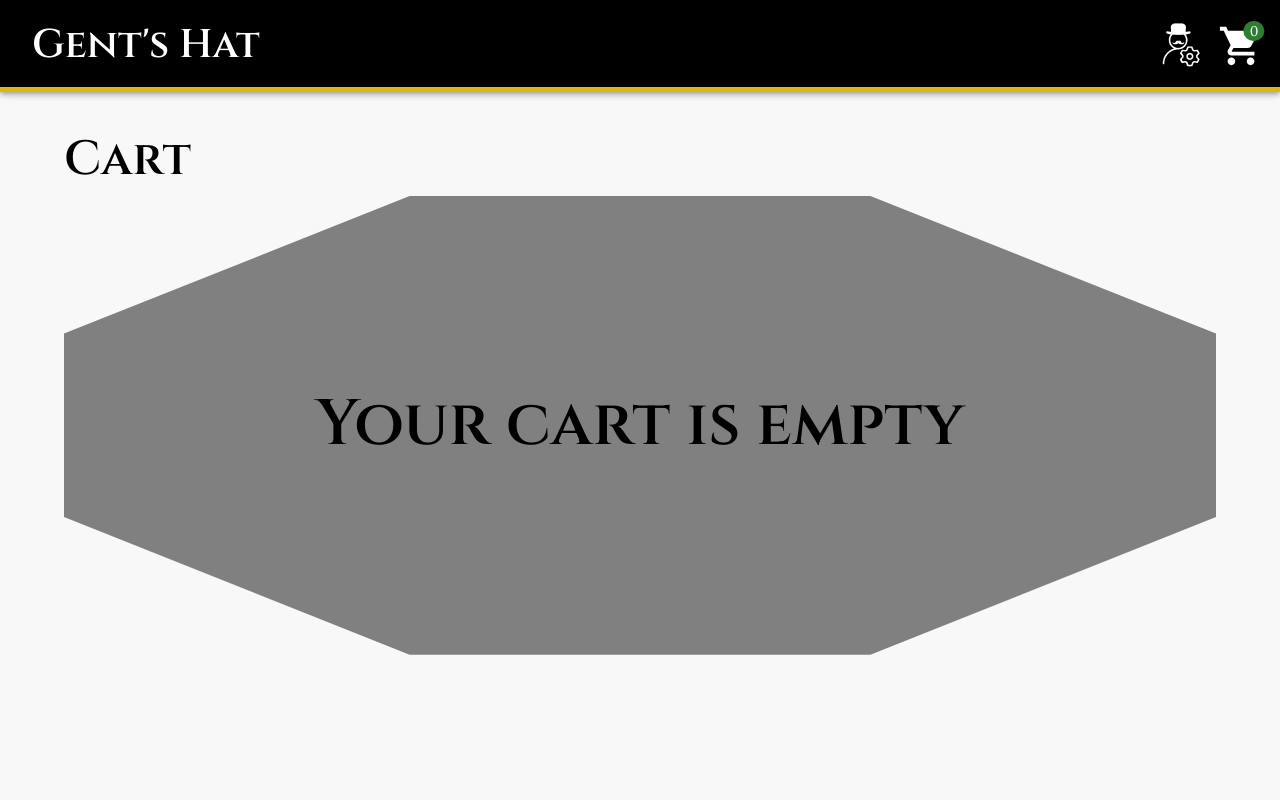
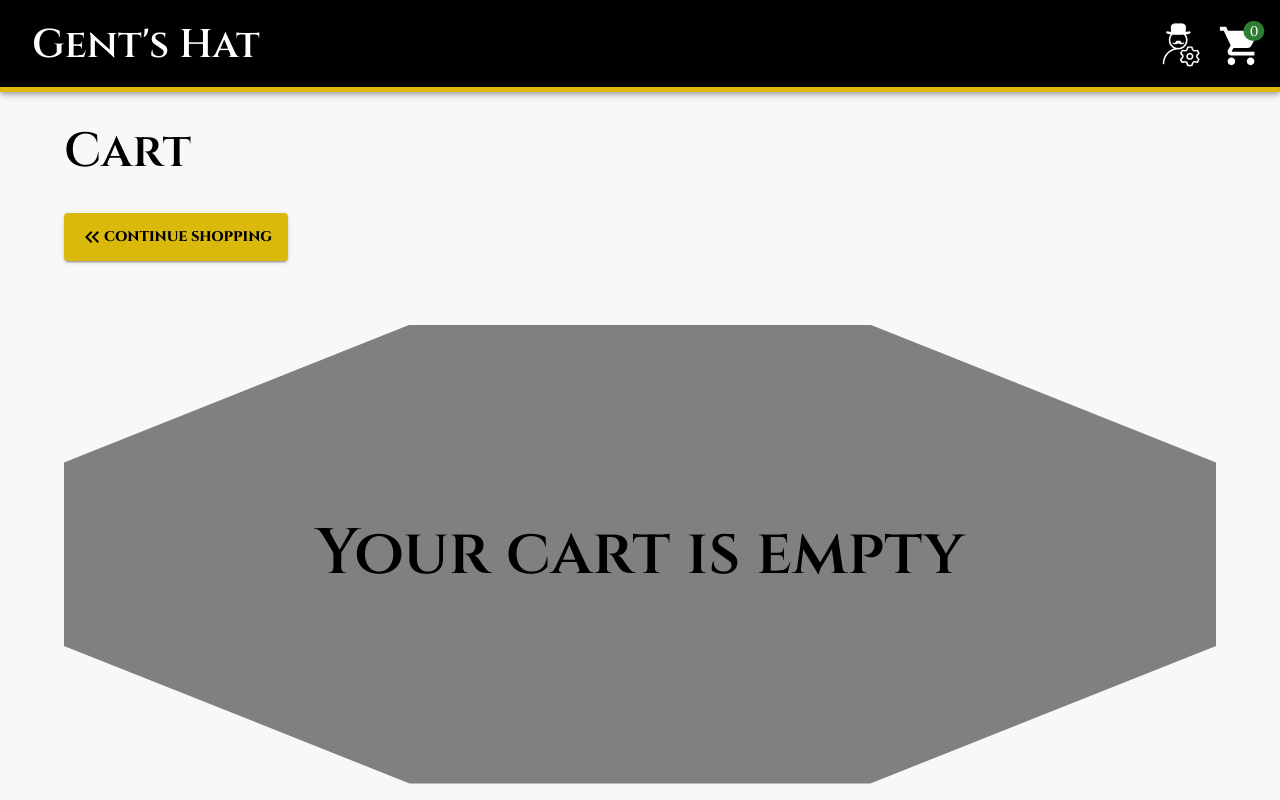
Before and after one commit to Sillen00/React-Webshop-Gents-Hat, a React (Vite) app: page /checkout in a window 1280 px wide. Shown: the top 800 px of the page. Built offline with nearby package versions, Linux system fonts and the light colour scheme.

Commit message:
Add continue purchase button in cart page

```diff
--- a/src/pages/Checkout.tsx
+++ b/src/pages/Checkout.tsx
@@ -1,3 +1,4 @@
+import { KeyboardDoubleArrowLeft } from '@mui/icons-material'
 import KeyboardDoubleArrowDownIcon from '@mui/icons-material/KeyboardDoubleArrowDown'
 import {
   Box,
@@ -7,9 +8,10 @@ import {
   SxProps,
   Theme,
   Typography,
-  useMediaQuery,
+  useMediaQuery
 } from '@mui/material'
 import { useRef } from 'react'
+import { Link } from 'react-router-dom'
 import CheckoutCard from '../components/CheckoutCard'
 import CheckoutCardSubheaders from '../components/CheckoutCardSubheaders'
 import CheckoutEmpty from '../components/CheckoutEmpty'
@@ -32,14 +34,34 @@ function Checkout() {
   return (
     <Container>
       <Box sx={{ marginBottom: '10rem' }}>
-        <Box sx={{ display: 'flex', justifyContent: 'space-between', py: 1 }}>
-          <Typography variant='h3'>Cart</Typography>
+      <Typography variant='h3' gutterBottom>Cart</Typography>
+        <Box sx={{ display: 'flex', justifyContent: 'space-between', py: 2, pb: 8 }}>
+
+          <Link to='../' style={{marginRight: '1.9rem'}}>
+            <Button
+              variant='contained'
+              sx={{
+                fontWeight: '800',
+                minHeight: '3rem',
+                color: 'common.black',
+                '&:hover': {
+                  background: 'green',
+                  color: 'white',
+                },
+              }}
+            >
+              <KeyboardDoubleArrowLeft /> Continue shopping
+            </Button>
+          </Link>
+
           {cartItems.length > 0 && (
             <Button
               variant='contained'
               sx={{
                 fontWeight: '800',
+                minWidth: '9rem',
                 color: 'common.black',
+                mx: '2',
                 '&:hover': {
                   background: 'green',
                   color: 'white',
--- a/src/pages/OrderConfirmation.tsx
+++ b/src/pages/OrderConfirmation.tsx
@@ -5,7 +5,6 @@ import { useContext } from 'react'
 import OrderData from '../components/OrderData'
 import { useCart } from '../contexts/CartContext'
 import { FormContext } from '../contexts/FormContext'
-
 function OrderConfirmation() {
   const { formValues } = useContext(FormContext)
   const { cartItems, totalPrice } = useCart()
```
